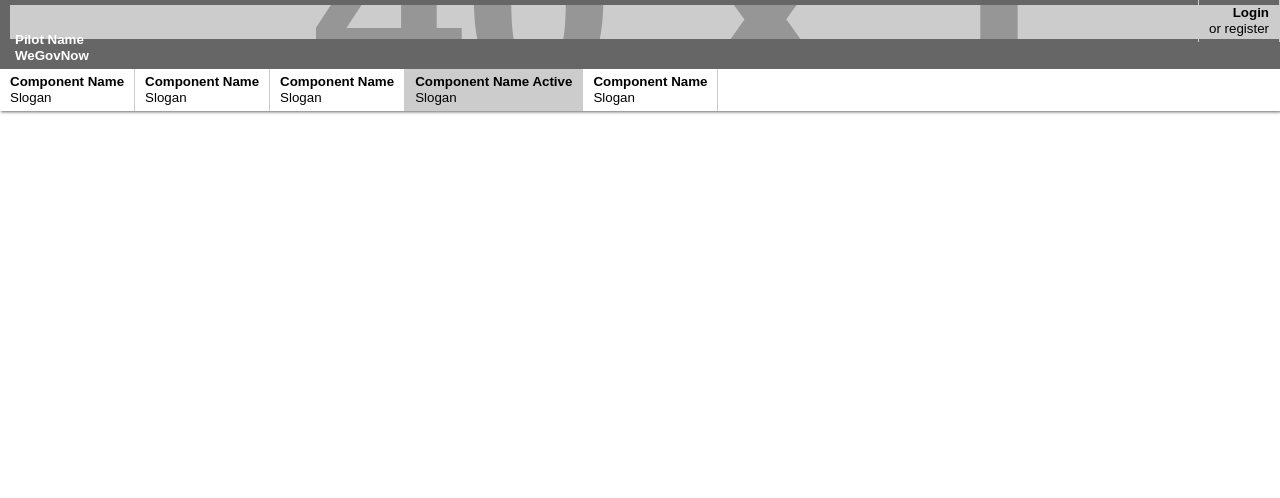
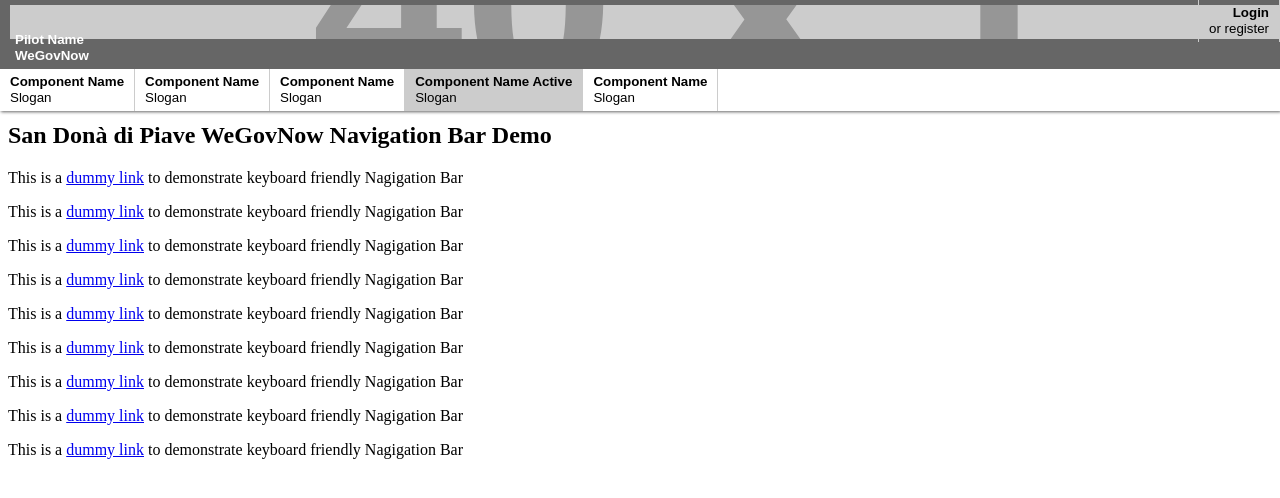
Before and after one commit to Infalia/WeGovNow-NavigationBar, a plain HTML site: page docs/index.html in a window 1280 px wide. Drawn offline with Linux system fonts and the light colour scheme; placeholder pictures from the web are drawn by us.

Commit message:
Include html and body

```diff
--- a/docs/index.html
+++ b/docs/index.html
@@ -1,3 +1,18 @@
+<!DOCTYPE html>
+<html>
+
+<head>
+    <meta charset="utf-8" />
+    <meta http-equiv="X-UA-Compatible" content="IE=edge">
+    <title>Barebone WeGovNow Navigation Bar Demo</title>
+    <meta name="viewport" content="width=device-width, initial-scale=1">
+</head>
+
+<body>
+
+<!--
+    GET all-in-one inline content from UWUM and put it in your HTML document
+ -->
 <!-- WeGovNow Navigation Bar CSS starts -->
 <style type="text/css">
   a.wgn-skip-to {
@@ -320,3 +335,23 @@
   })();
 </script>
 <!-- WeGovNow vanilla JS ends -->
+
+<!--
+    Content from UWUM ends here
+ -->
+
+<!-- include your component code -->
+    <div style="height: 34px;"></div>
+    <h1>My core component here</h1>
+    <h2>San Donà di Piave WeGovNow Navigation Bar Demo</h2>
+    <p>This is a <a href="#">dummy link</a> to demonstrate keyboard friendly Nagigation Bar</p>
+    <p>This is a <a href="#">dummy link</a> to demonstrate keyboard friendly Nagigation Bar</p>
+    <p>This is a <a href="#">dummy link</a> to demonstrate keyboard friendly Nagigation Bar</p>
+    <p>This is a <a href="#">dummy link</a> to demonstrate keyboard friendly Nagigation Bar</p>
+    <p>This is a <a href="#">dummy link</a> to demonstrate keyboard friendly Nagigation Bar</p>
+    <p>This is a <a href="#">dummy link</a> to demonstrate keyboard friendly Nagigation Bar</p>
+    <p>This is a <a href="#">dummy link</a> to demonstrate keyboard friendly Nagigation Bar</p>
+    <p>This is a <a href="#">dummy link</a> to demonstrate keyboard friendly Nagigation Bar</p>
+    <p>This is a <a href="#">dummy link</a> to demonstrate keyboard friendly Nagigation Bar</p>
+</body>
+</html>
```
